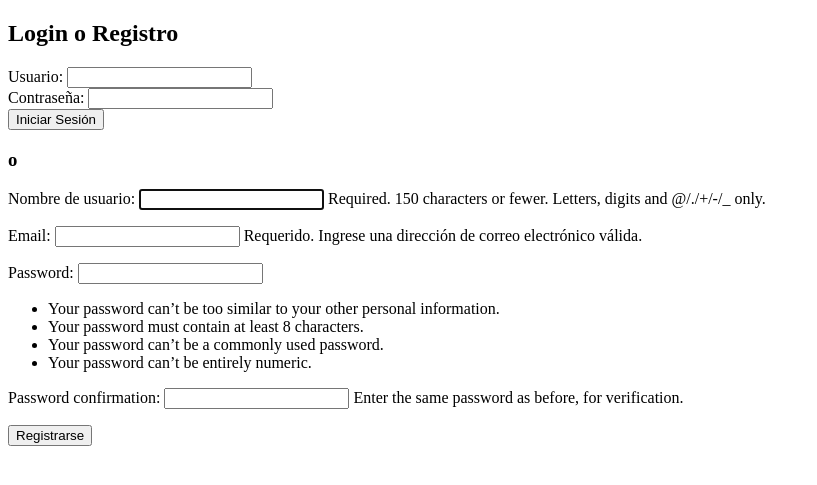
After one commit to Msustersic/TP1-backend, a Django app: page /register/ in a window 1280 px wide. The commit adds this page. Shown: the top 485 px of the page, without its empty margins (0-817 px from the left). Run offline with Django 4.2, Linux system fonts and the light colour scheme.

Commit message:
login funcional al staff y usuario

```diff
--- /dev/null
+++ b/ias/forms.py
@@ -0,0 +1,20 @@
+from django import forms
+from django.contrib.auth.forms import UserCreationForm
+from django.contrib.auth import get_user_model
+
+class CustomUserCreationForm(UserCreationForm):
+    email = forms.EmailField(max_length=254, help_text='Requerido. Ingrese una dirección de correo electrónico válida.')
+
+    class Meta:
+        model = get_user_model()
+        fields = ('username', 'email', 'password1', 'password2')
+        labels = {
+            'username': 'Nombre de usuario',
+            'email': 'Correo electrónico',
+            'password1': 'Contraseña',
+            'password2': 'Confirmar contraseña',
+        }
+        help_texts = {
+            'password1': 'Tu contraseña no puede ser demasiado similar a tu otra información personal.',
+            'password2': 'Ingresa la misma contraseña que antes, para verificar.',
+        }
--- /dev/null
+++ b/ias/models.py
@@ -0,0 +1,15 @@
+from django.contrib.auth.models import AbstractUser
+from django.db import models
+from .managers import CustomUserManager
+
+class CustomUser(AbstractUser):
+    USER_ROLE_CHOICES = [
+        ('normal', 'Normal'),
+        ('admin', 'Admin'),
+    ]
+
+    role = models.CharField(max_length=10, choices=USER_ROLE_CHOICES, default='normal')
+    objects = CustomUserManager()
+
+    def __str__(self):
+        return self.username
--- a/ias/urls.py
+++ b/ias/urls.py
@@ -22,6 +22,8 @@ from .views import ByFunctionPage
 from .views import CommentsPage
 from .views import CommentsForm
 from .views import LoginForm
+from .views import register_view, login_view
+from .views import logout_view
 
 
 urlpatterns = [
@@ -30,5 +32,7 @@ urlpatterns = [
     path('byFunction/', ByFunctionPage.as_view(), name= 'byFunction'),
     path('comments/', CommentsPage.as_view(), name= 'comments'),
     path('fComments/', CommentsForm.as_view(), name= 'fComments'),
-    path('login/', LoginForm.as_view(), name= 'fLogin'),
+    path('register/', register_view, name='register'),
+    path('login/', login_view, name='fLogin'),
+    path('logout/', logout_view, name='logout'),
 ]
--- a/ias/views.py
+++ b/ias/views.py
@@ -14,3 +14,43 @@ class CommentsForm(TemplateView):
 
 class LoginForm(TemplateView):
    template_name = "fLogin.html"
+
+from django.contrib.auth import authenticate
+from django.shortcuts import render, redirect
+from django.contrib.auth import login
+from .forms import CustomUserCreationForm
+
+def register_view(request):
+    if request.method == 'POST':
+        form = CustomUserCreationForm(request.POST)
+        if form.is_valid():
+            user = form.save()
+            login(request, user, backend='django.contrib.auth.backends.ModelBackend')
+            return redirect('inicio')
+
+    else:
+        form = CustomUserCreationForm()
+
+    return render(request, 'login.html', {'form': form})
+
+
+def login_view(request):
+    if request.method == 'POST':
+        username = request.POST['username']
+        password = request.POST['password']
+        user = authenticate(request, username=username, password=password)
+
+        if user is not None:
+            login(request, user)
+            return redirect('inicio')
+        else:
+            messages.error(request, 'Credenciales inválidas.')
+
+    return render(request, 'login.html')
+
+from django.shortcuts import render, redirect
+from django.contrib.auth import logout
+
+def logout_view(request):
+    logout(request)
+    return redirect('inicio')
--- /dev/null
+++ b/templates/login.html
@@ -0,0 +1,30 @@
+<!DOCTYPE html>
+<html lang="en">
+<head>
+    <meta charset="UTF-8">
+    <meta name="viewport" content="width=device-width, initial-scale=1.0">
+    <title>Login</title>
+</head>
+<body>
+    <h2>Login o Registro</h2>
+
+    <form method="post" action="{% url 'fLogin' %}">
+        {% csrf_token %}
+        <label for="username">Usuario:</label>
+        <input type="text" name="username" required><br>
+
+        <label for="password">Contraseña:</label>
+        <input type="password" name="password" required><br>
+
+        <button type="submit">Iniciar Sesión</button>
+    </form>
+
+    <h3>o</h3>
+
+    <form method="post" action="{% url 'register' %}">
+        {% csrf_token %}
+        {{ form.as_p }}
+        <button type="submit">Registrarse</button>
+    </form>
+</body>
+</html>
--- a/templates/plantillaBase.html
+++ b/templates/plantillaBase.html
@@ -33,7 +33,12 @@
             <!-- <li><a href="./pages/searchIA.html">searchIA</a></li> -->
             <li><a href="{% url 'byFunction' %}">byFunction</a></li>
             <li><a href="{% url 'comments' %}">comments</a></li>
+            {% if user.is_authenticated %}
+            <li><a href="#">Cuenta: {{ user.username }}</a></li>
+            <li><a href="{% url 'logout' %}">Cerrar sesión</a></li>
+        {% else %}
             <li><a href="{% url 'fLogin' %}"><i class="bi bi-person-circle"></i></a></li>
+        {% endif %}
          </ul>
       </nav>
 
```
Also changed, not shown: ias/backends.py (added, +15 -0 lines), ias/management/commands/assign_staff.py (added, +18 -0 lines), ias/managers.py (added, +15 -0 lines), ias/settings.py (+30 -9 lines), ias/migrations/0001_initial.py (added), ias/migrations/__init__.py (added).
